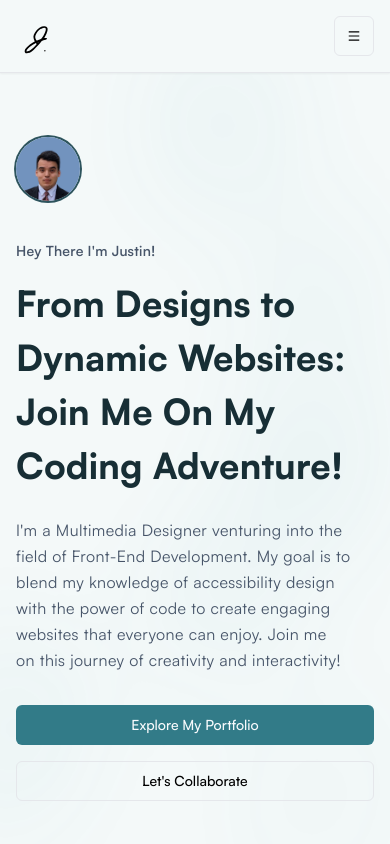
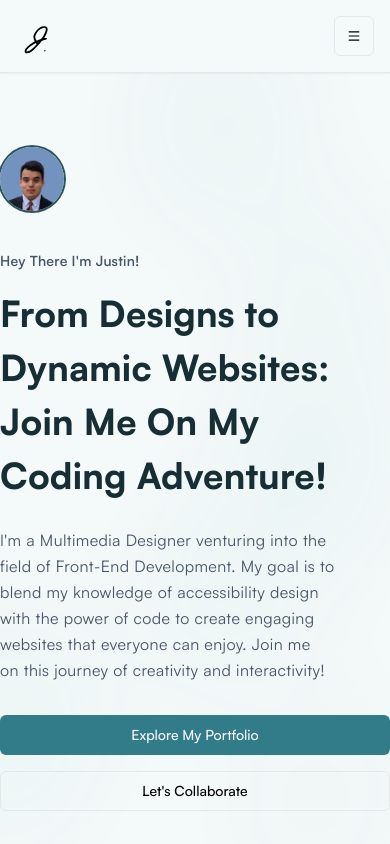
Before and after one commit to Justin-Bento/portfolio, a Next.js app: page / in a window 390 px wide. Shown: the top 844 px of the page. Built offline with nearby package versions, Linux system fonts and the light colour scheme; no server answers.

Commit message:
Replaced vh with dvh to improve handling of viewport changes.
This adjustment ensures better responsiveness and visual consistency, especially on devices with dynamic viewport sizes, such as mobile browsers with address bars that show and hide.

```diff
--- a/pages/index.tsx
+++ b/pages/index.tsx
@@ -18,7 +18,7 @@ export default function index() {
       <BackgroundPattern />
       <div
         aria-label="home-page"
-        className="p-4 lg:p-0 lg:container py-16 lg:h-screen grid place-content-center lg:text-center [text-wrap:balance] mx-auto"
+        className="grid place-content-center [height:100dvh] [text-wrap:balance]"
       >
         <div className="lg:max-w-[80ch]">
           <div className="flex justify-start lg:justify-center">
```
